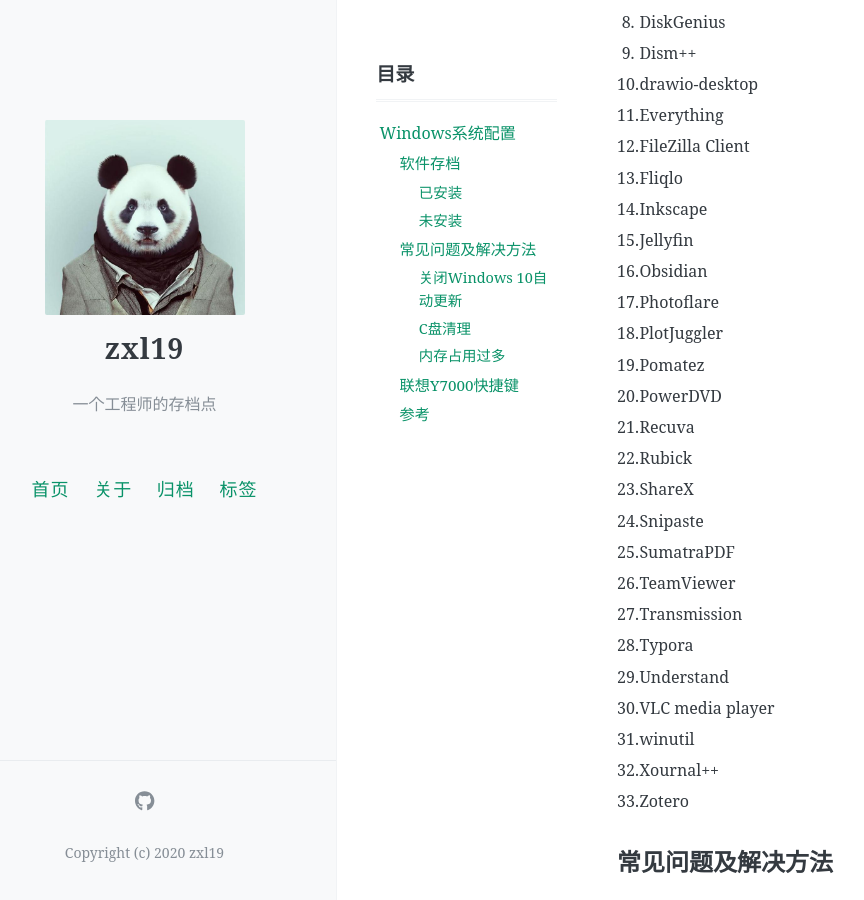
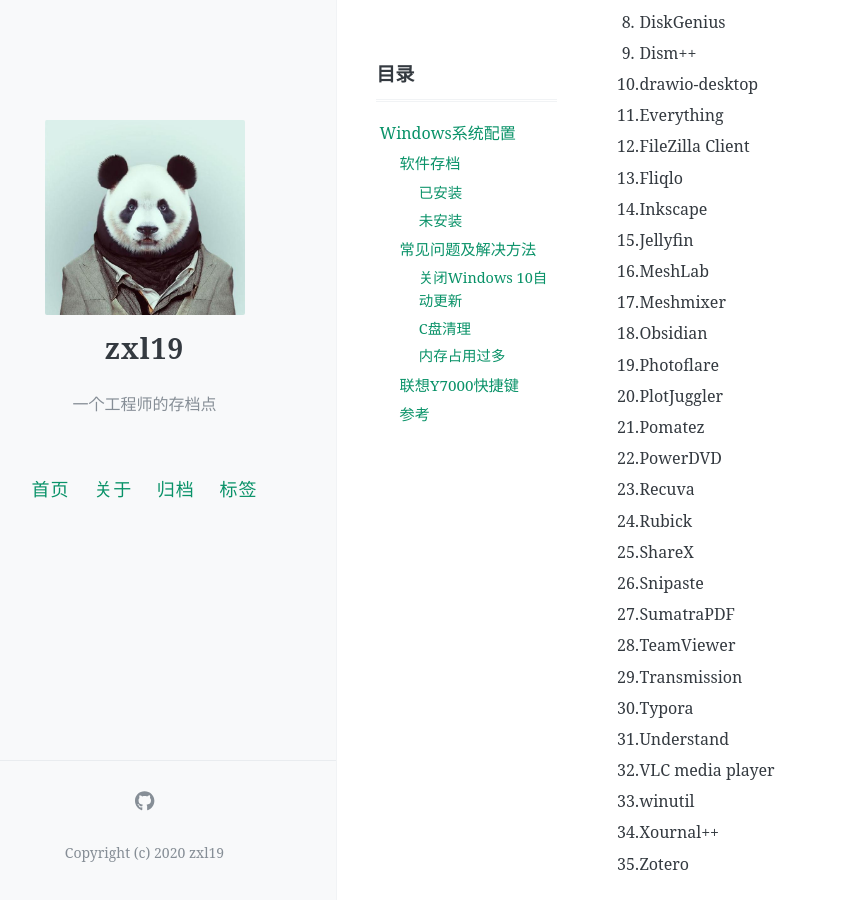
Before and after one commit to zxl19/zxl19.github.io, a Jekyll site: the page built from _posts/2021-09-15-windows-setup.md, in a window 1280 px wide and 900 px high, scrolled down 1488 px. Shown: the whole window, without its empty margins (47-911 px from the left). Built offline with Jekyll 4.4.1, drawn with Linux system fonts in a browser that asks for light colours; comment, search, counter and statistics services are not loaded.

Commit message:
Update Posts

```diff
--- a/_posts/2021-09-15-windows-setup.md
+++ b/_posts/2021-09-15-windows-setup.md
@@ -64,24 +64,26 @@ pinned: false
 13. Fliqlo
 14. Inkscape
 15. Jellyfin
-16. Obsidian
-17. Photoflare
-18. PlotJuggler
-19. Pomatez
-20. PowerDVD
-21. Recuva
-22. Rubick
-23. ShareX
-24. Snipaste
-25. SumatraPDF
-26. TeamViewer
-27. Transmission
-28. Typora
-29. Understand
-30. VLC media player
-31. winutil
-32. Xournal++
-33. Zotero
+16. MeshLab
+17. Meshmixer
+18. Obsidian
+19. Photoflare
+20. PlotJuggler
+21. Pomatez
+22. PowerDVD
+23. Recuva
+24. Rubick
+25. ShareX
+26. Snipaste
+27. SumatraPDF
+28. TeamViewer
+29. Transmission
+30. Typora
+31. Understand
+32. VLC media player
+33. winutil
+34. Xournal++
+35. Zotero
 
 ## 常见问题及解决方法
 
```
Also changed, not shown: _posts/2020-06-03-vscode-setup.md (+0 -2 lines), _posts/2021-05-25-figure-plot.md (+1 -0 lines).
